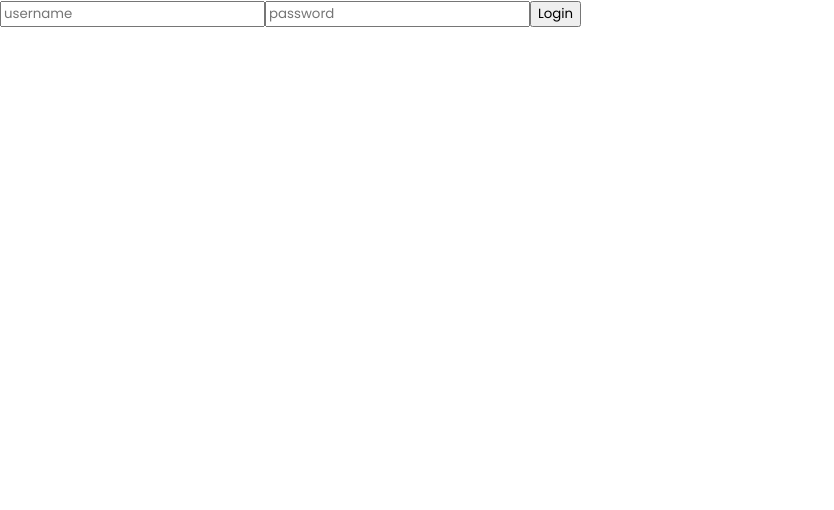
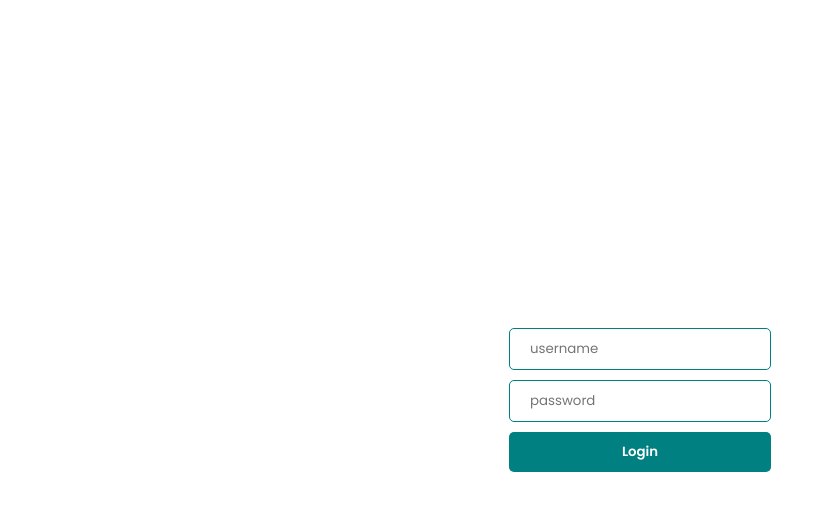
Before and after one commit to engnurulamin/booking-admin, a React (Vite) app: page /login in a window 1280 px wide. Shown: the top 510 px of the page, without its empty margins (0-834 px from the left). Built offline with nearby package versions, Linux system fonts and the light colour scheme.

Commit message:
scss file

```diff
--- a/src/pages/login/login.scss
+++ b/src/pages/login/login.scss
@@ -0,0 +1,39 @@
+.login {
+  height: 100vh;
+  display: flex;
+  align-items: center;
+  justify-content: center;
+
+  .login-container {
+    display: flex;
+    flex-direction: column;
+    gap: 10px;
+
+    input {
+      width: 220px;
+      padding: 10px 20px;
+      border-radius: 5px;
+      border: 1px solid teal;
+      outline: none;
+    }
+
+    button {
+      border: none;
+      padding: 10px 20px;
+      background-color: teal;
+      color: white;
+      font-weight: bold;
+      cursor: pointer;
+      border-radius: 5px;
+
+      &:disabled {
+        background-color: rgb(145, 184, 184);
+        cursor: not-allowed;
+      }
+    }
+    .error {
+      font-size: 1rem;
+      color: tomato;
+    }
+  }
+}
```
